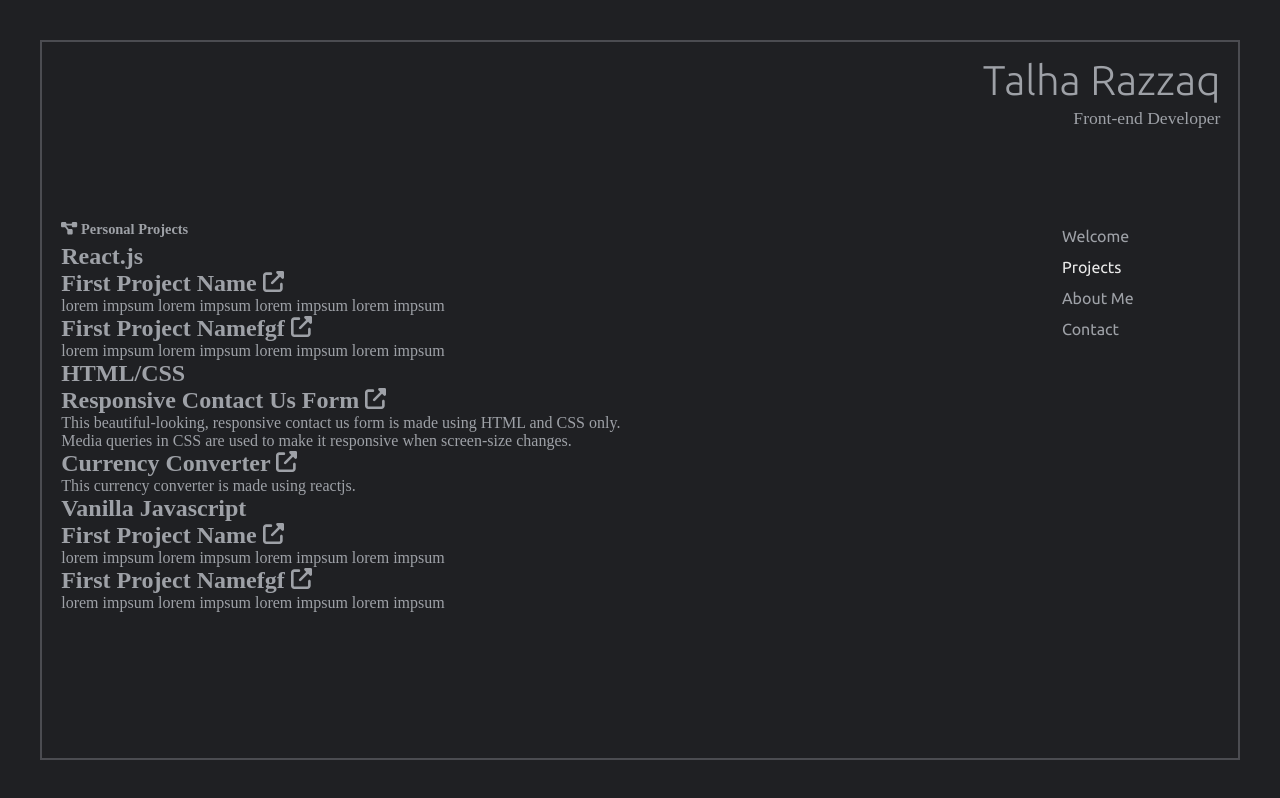
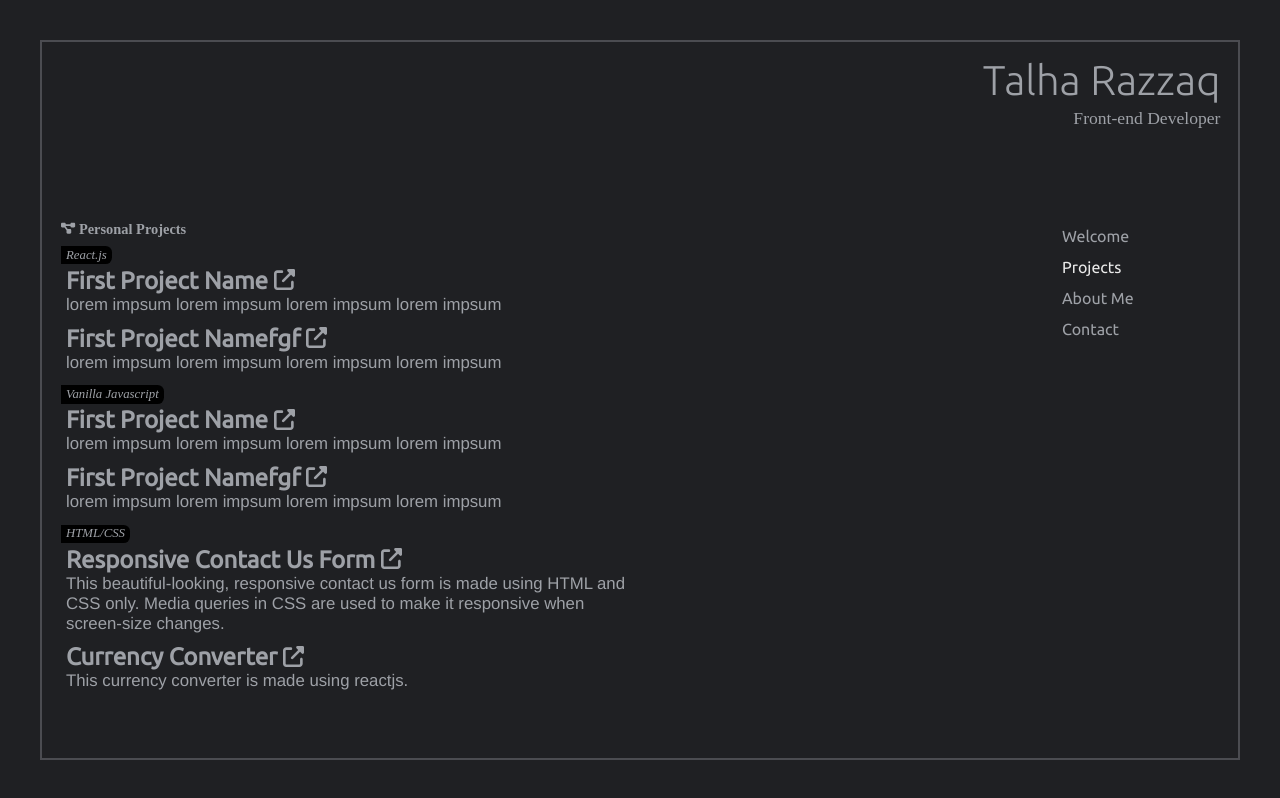
Before and after one commit to talhar5/typeofsamar, a React (Create React App) app: page / in a window 1280 px wide. Both pictures are taken after a click on the button "Projects". Built offline with nearby package versions, Linux system fonts and the light colour scheme.

Commit message:
styling has been done

```diff
--- a/package.json
+++ b/package.json
@@ -2,7 +2,7 @@
   "name": "portfolio",
   "version": "0.1.0",
   "author": "Talha Razzaq <trazzaq9@gmail.com> (https://www.typeofsamar.com)",
-  "homepage": "typeofsamar.com",
+  "homepage": "",
   "private": true,
   "dependencies": {
     "@fortawesome/fontawesome-svg-core": "^6.4.0",
--- a/public/index.html
+++ b/public/index.html
@@ -12,9 +12,15 @@
   <link rel="preconnect" href="https://fonts.googleapis.com">
   <link rel="preconnect" href="https://fonts.gstatic.com" crossorigin>
   <link href="https://fonts.googleapis.com/css2?family=Ubuntu:wght@300;400&display=swap" rel="stylesheet">
+  <link rel="preconnect" href="https://fonts.googleapis.com">
+  <link rel="preconnect" href="https://fonts.gstatic.com" crossorigin>
+  <link href="https://fonts.googleapis.com/css2?family=Arimo&display=swap" rel="stylesheet">
   <meta name="description" content="I am Talha, front-end developer. This is my porfolio website." />
   <link rel="apple-touch-icon" href="%PUBLIC_URL%/logo192.png" />
   <link rel="manifest" href="%PUBLIC_URL%/manifest.json" />
+  <!-- fontAwesome css link -->
+  <link rel="stylesheet" href="https://cdnjs.cloudflare.com/ajax/libs/font-awesome/6.2.0/css/all.css">
+  </link>
   <title>Talha | Portfolio</title>
 </head>
 
--- a/src/Contact.js
+++ b/src/Contact.js
@@ -1,16 +1,25 @@
-import React from 'react'
+import React from 'react';
 
 export default function Contact() {
   return (
     <div className='contact-section'>
-        <div>
-            Email: trazzaq9@gmail.com
-            Phone: +923017681731
+      <div className='contacts'>
+        <div className='contact-line'>
+          <i class="fa-regular fa-envelope fa-lg"></i> trazzaq9@gmail.com
         </div>
-        <div>
-          <a href='https://www.twitter.com/1talha_pk'>My twitter</a>
-          <a href='https://www.twitter.com/20talhapk'>My facebook</a>
+        <div className='contact-line'>
+          <i class="fa-brands fa-whatsapp fa-lg"></i> +92-301-7681731
         </div>
+      </div>
+
+      <div className='social-contacts'>
+        <a href='https://www.twitter.com/1talha_pk' target='blank'>
+          <i className="fa-brands fa-twitter fa-2xl"></i>
+        </a>
+        <a href='https://www.twitter.com/2talhapk' target='blank'>
+          <i class="fa-regular fa-envelope fa-2xl"></i>
+        </a>
+      </div>
     </div>
   )
 }
--- a/src/Project.js
+++ b/src/Project.js
@@ -1,16 +1,17 @@
 import React from 'react'
 import { FontAwesomeIcon } from '@fortawesome/react-fontawesome'
 import { faUpRightFromSquare } from '@fortawesome/free-solid-svg-icons';
+
 export default function Project({ project }) {
   return (
     <div className="project-section">
-      <h2>
+      <h2 className='project-title'>
         {project.title + " "}
         <a href={project.url} target='blank'>
           <FontAwesomeIcon icon={faUpRightFromSquare} size="sm" />
         </a>
       </h2>
-      <div>{project.description}</div>
+      <div className='project-description'>{project.description}</div>
     </div>
   )
 }
--- a/src/Projects.js
+++ b/src/Projects.js
@@ -13,22 +13,21 @@ export default function Projects() {
   useEffect(() => {
     setIsLoading(true);
     setProjects(projectsData);
-    console.log(projectsData);
     setIsLoading(false);
     setIsError(false);
   }, [])
 
   return (
     <div className=''>
-      <h1 className='personal-projects'>
-        <FontAwesomeIcon icon={faDiagramProject} size="ms" />
+      <h1 className='personal-projects-heading'>
+        <FontAwesomeIcon icon={faDiagramProject} size="sm" />
         {" Personal Projects"}
       </h1>
       {isLoading && <div className='loading'>Loading...</div>}
       {isError && <div className='error'>Error occured</div>}
       {!isLoading && <ProjectList projectGroup={projects.reactjs} />}
+      {!isLoading && <ProjectList projectGroup={projects.vanilla} />}
       {!isLoading && <ProjectList projectGroup={projects.htmlcss} />}
-      {!isLoading && <ProjectList projectGroup={projects.vanilla} />}
     </div>
   )
 }
--- a/src/index.css
+++ b/src/index.css
@@ -8,12 +8,17 @@
   --text-active-color-dark: #eaeaea;
   --text-hover-color-dark: #e8eaed;
   --border-color-dark: #4b4c51;
+
+  --border-left: wheat;
 }
 
 * {
   box-sizing: border-box;
   margin: 0;
   padding: 0;
+}
+*::-webkit-scrollbar {
+  display: none;
 }
 body {
   overflow: hidden;
@@ -50,9 +55,11 @@ body {
 .grid-item-name {
   grid-row: 1 / span 1;
   grid-column: 1 / -1;
+  overflow-y: auto;
 }
 .grid-item-display {
   grid-row: 2 / -1;
+  width: fit-content;
   overflow-y: auto;
   padding-left: 1.2rem;
   scroll-behavior: smooth;
@@ -60,10 +67,9 @@ body {
 .grid-item-nav {
   grid-row: 2 / span 1;
   grid-column: 2 / span 1;
+  z-index: 4;
+  overflow-y: auto;
 }
-/* .grid-item-display::-webkit-scrollbar {
-  display: none;
-} */
 
 /* Name section styling  */
 .name-section {
@@ -98,26 +104,49 @@ body {
   font-size: 1.1rem;
 }
 
+/* projects section styling */
+.personal-projects-heading {
+  font-size: 0.9rem;
+}
 
-/* projects section styling */
-.personal-projects{
-  font-size: 0.9rem;
-  padding-bottom: 0.3rem;
+.project-type-styles {
+  font-size: 0.8rem;
+  font-style: italic;
+  font-weight: 100;
+  margin-top: 0.5rem;
+  background-color: #000000;
+  width: fit-content;
+  border-radius: 0 0.4rem 0.4rem 0;
+  padding: 0.1rem 0.3rem;
+  margin-bottom: -2px;
 }
+.project-section {
+  width: 50vmin;
+  padding: 0.3rem;
+}
+.project-section .project-title {
+  font-family: "Arimo", sans-serif;
+  font-family: "Ubuntu";
+}
+.project-section .project-description {
+  font-family: "Ubuntu";
+  font-family: "Arimo", sans-serif;
+  font-size: 1.05rem;
+}
+
 a {
   text-decoration: none;
   color: inherit;
 }
-a:hover{
+a:hover {
   color: var(--text-hover-color-dark);
 }
 
-
-
 /* contact box styling */
 .contact-section {
+  width: 50vmin;
   display: flex;
-  flex-direction: column;
+  height: 100%;
 }
 .contact-section div {
   display: flex;
@@ -125,6 +154,30 @@ a:hover{
 }
 .contact-section a {
   color: var(--text-active-color-dark);
+}
+.contact-section .contacts{
+  display: flex;
+  justify-content: center;
+}
+.contact-section .contact-line{
+  display: inline;
+  padding: 0.5rem;
+}
+.contact-section .social-contacts{
+  align-self: flex-end;
+  position: absolute;
+  display: flex;
+  flex-direction: row;
+
+}
+.contact-section a {
+  text-decoration: none;
+  color: var(--text-color-dark);
+  padding: 2rem 1rem;
+
+}
+.contact-section a:hover {
+  color: var(--text-hover-color-dark);
 }
 
 .nav-section {
@@ -166,20 +219,27 @@ a:hover{
 }
 
 @media screen and (max-width: 480px) {
-  html{
+  html {
     font-size: 80%;
   }
 }
 @media screen and (max-width: 768px) and (min-width: 480px) {
-  html{
+  html {
     font-size: 90%;
   }
 }
 @media screen and (min-width: 768px) {
-  html{
+  html {
     font-size: 100%;
   }
   .welcome-section {
     width: 16rem;
   }
+  .grid-item-display {
+    width: 200%;
+    z-index: 2;
+  }
+  .project-section {
+    width: 45vmax;
+  }
 }
--- a/src/projectsList.js
+++ b/src/projectsList.js
@@ -3,9 +3,9 @@ import Project from './Project'
 
 export default function ProjectList({ projectGroup }) {
     return (
-        <>
-            <h2>{projectGroup.type}</h2>
+        <div className='project-list'>
+            <h2 className='project-type-styles'>{projectGroup.type}</h2>
             {projectGroup.projects.map(item => <Project key={item.title + item.descripton} project={item} />)}
-        </>
+        </div>
     )
 }
```
Also changed, not shown: src/Icons.js (added, +11 -0 lines).
